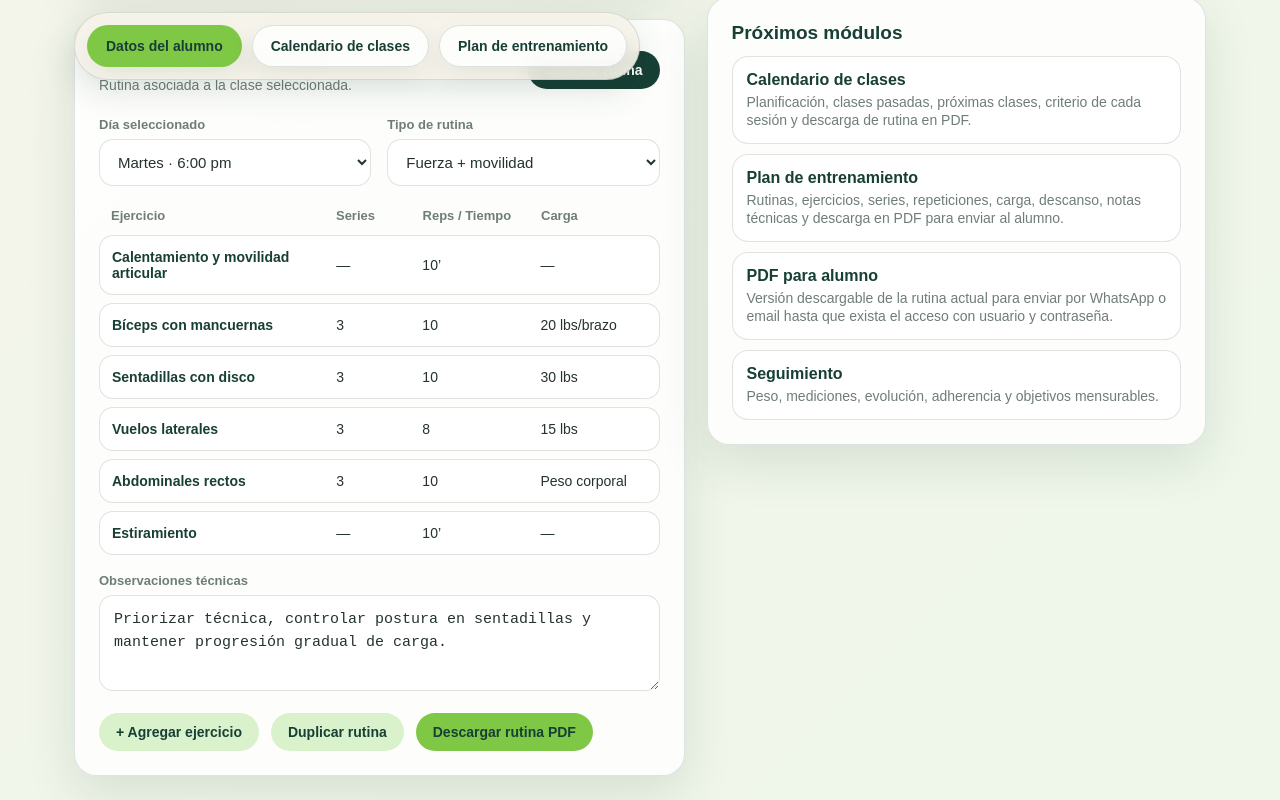
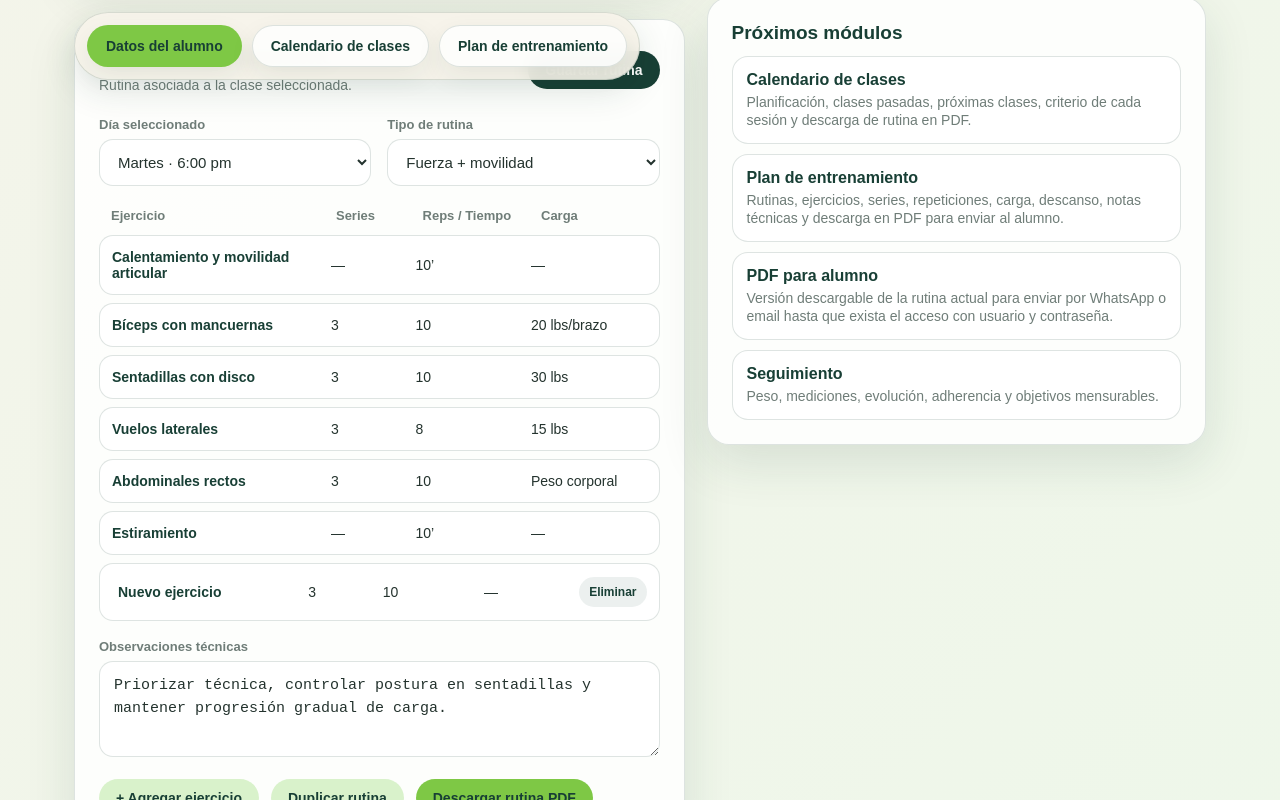
Before and after one commit to mberchillc/yanina-site, a plain HTML site: page admin/alumno.html in a window 1280 px wide. Both pictures are taken after a click on the button "+ Agregar ejercicio". Shown: the part 1455-2255 px from the top of the page. Drawn offline with Linux system fonts and the light colour scheme.

Commit message:
Update alumno.html

```diff
--- a/admin/alumno.html
+++ b/admin/alumno.html
@@ -507,6 +507,30 @@
   font-size: 14px;
   font-weight: 800;
 }
+   .delete-exercise-btn {
+  border: none;
+  border-radius: 999px;
+  background: rgba(24, 63, 53, 0.08);
+  color: var(--green-dark);
+  font-size: 12px;
+  font-weight: 800;
+  padding: 8px 10px;
+  cursor: pointer;
+}
+
+.exercise-row {
+  grid-template-columns: 2fr 0.7fr 1fr 1fr auto;
+}
+
+.exercise-row span[contenteditable="true"] {
+  outline: none;
+  border-radius: 8px;
+  padding: 4px 6px;
+}
+
+.exercise-row span[contenteditable="true"]:focus {
+  background: var(--green-soft);
+}
     @media (max-width: 840px) {
       .topbar {
         align-items: flex-start;
@@ -771,7 +795,7 @@
           </div>
         </div>
 
-        <div class="exercise-table">
+        <div class="exercise-table" id="exerciseTable">
           <div class="exercise-head">
             <span>Ejercicio</span>
             <span>Series</span>
@@ -828,10 +852,17 @@
         </div>
 
         <div class="bottom-actions">
-          <button type="button" class="btn btn-form-secondary">+ Agregar ejercicio</button>
-          <button type="button" class="btn btn-form-secondary">Duplicar rutina</button>
-          <a class="btn btn-primary" href="rutina-pdf.html" target="_blank">
-          Descargar rutina PDF
+  <button type="button" class="btn btn-form-secondary" id="addExerciseBtn">+ Agregar ejercicio</button>
+  <button type="button" class="btn btn-form-secondary" id="duplicateWorkoutBtn">Duplicar rutina</button>
+  <a class="btn btn-primary" href="rutina-pdf.html" target="_blank">
+    Descargar rutina PDF
+  </a>
+</div>
+
+<div class="save-message" id="saveWorkoutMessage">
+  Rutina guardada correctamente.
+</div>
+</article>
           </a>
       <div class="save-message" id="saveWorkoutMessage">
       Rutina guardada correctamente.
@@ -932,5 +963,51 @@
     });
   }
 </script>
+<script>
+  const addExerciseBtn = document.getElementById("addExerciseBtn");
+  const duplicateWorkoutBtn = document.getElementById("duplicateWorkoutBtn");
+  const exerciseTable = document.getElementById("exerciseTable");
+
+  function createExerciseRow(exercise = "", series = "", reps = "", carga = "") {
+    const row = document.createElement("div");
+    row.className = "exercise-row";
+
+    row.innerHTML = `
+      <span contenteditable="true">${exercise || "Nuevo ejercicio"}</span>
+      <span contenteditable="true">${series || "3"}</span>
+      <span contenteditable="true">${reps || "10"}</span>
+      <span contenteditable="true">${carga || "—"}</span>
+      <button type="button" class="delete-exercise-btn">Eliminar</button>
+    `;
+
+    row.querySelector(".delete-exercise-btn").addEventListener("click", () => {
+      row.remove();
+    });
+
+    return row;
+  }
+
+  if (addExerciseBtn && exerciseTable) {
+    addExerciseBtn.addEventListener("click", () => {
+      exerciseTable.appendChild(createExerciseRow());
+    });
+  }
+
+  if (duplicateWorkoutBtn && exerciseTable) {
+    duplicateWorkoutBtn.addEventListener("click", () => {
+      const rows = exerciseTable.querySelectorAll(".exercise-row");
+      rows.forEach(row => {
+        const cells = row.querySelectorAll("span");
+        const clonedRow = createExerciseRow(
+          cells[0]?.textContent || "",
+          cells[1]?.textContent || "",
+          cells[2]?.textContent || "",
+          cells[3]?.textContent || ""
+        );
+        exerciseTable.appendChild(clonedRow);
+      });
+    });
+  }
+</script>
 </body>
 </html>
```
